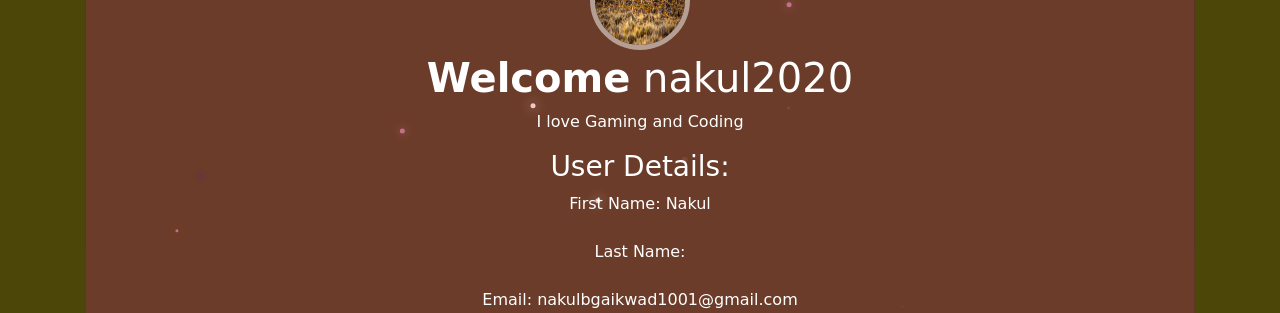
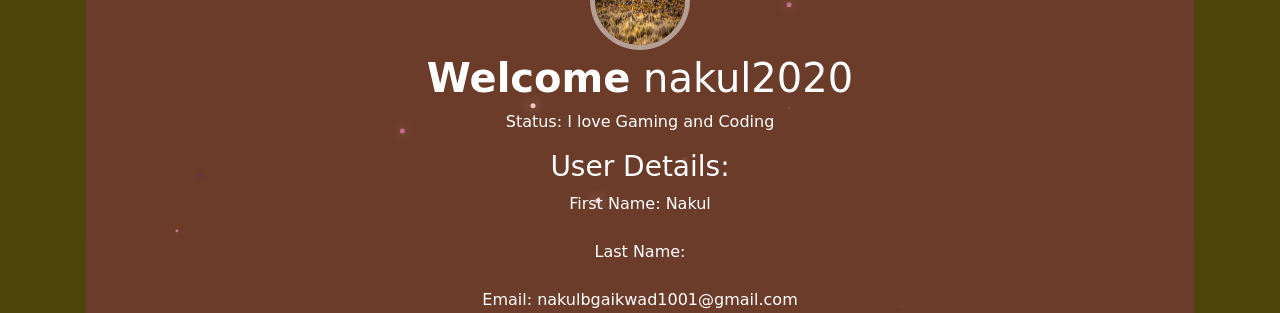
Before and after one commit to neptula/tech_heist, a Django app: page /accounts/show_profile/ in a window 1280 px wide. Shown: the part 265-578 px from the top of the page. Run offline with Django 3.2, Linux system fonts and the light colour scheme; a user stored in the database is signed in; data comes from the database, SQL or seed files in the repository; both versions use the stored data as it was after the commit; parts of the project's set-up code (start-up, migrations or seed data) failed here and were passed over; some libraries are stand-ins or nearby versions.

Commit message:
updated profile photo and staus

```diff
--- a/accounts/templates/accounts/display_profile.html
+++ b/accounts/templates/accounts/display_profile.html
@@ -91,7 +91,7 @@
                 </div>
                 <div class="info">
                     <h1><strong>Welcome</strong>  {{user.username}}</h1>
-                    <p>{{usertags.status}}</p>
+                    <p>Status:   {{usertags.status}}</p>
     <h3>User Details:</h3>
        <p>First Name:  {{user.first_name}}</br></br>
         Last Name:  {{user.last_name}}</br></br>
```
Also changed, not shown: db.sqlite3, static/images/static/images/21/Screenshot_4.png (added).
